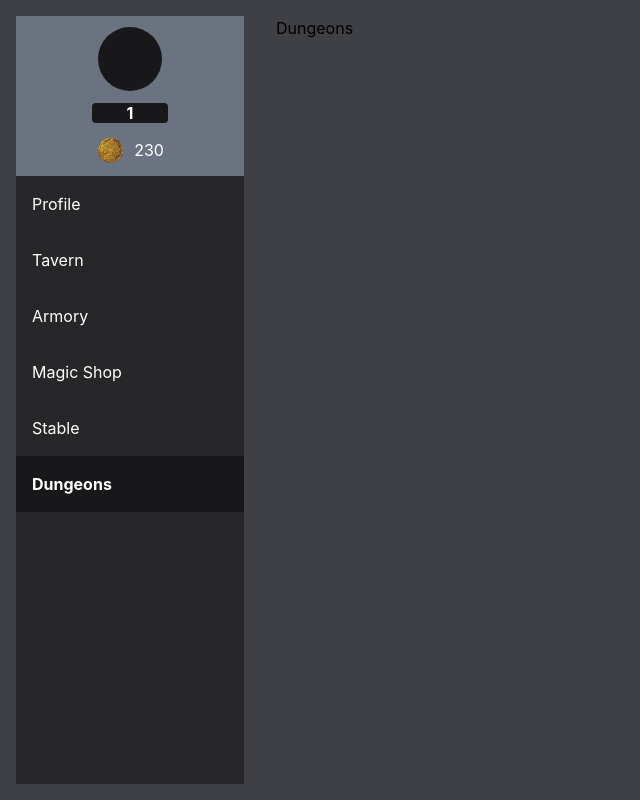
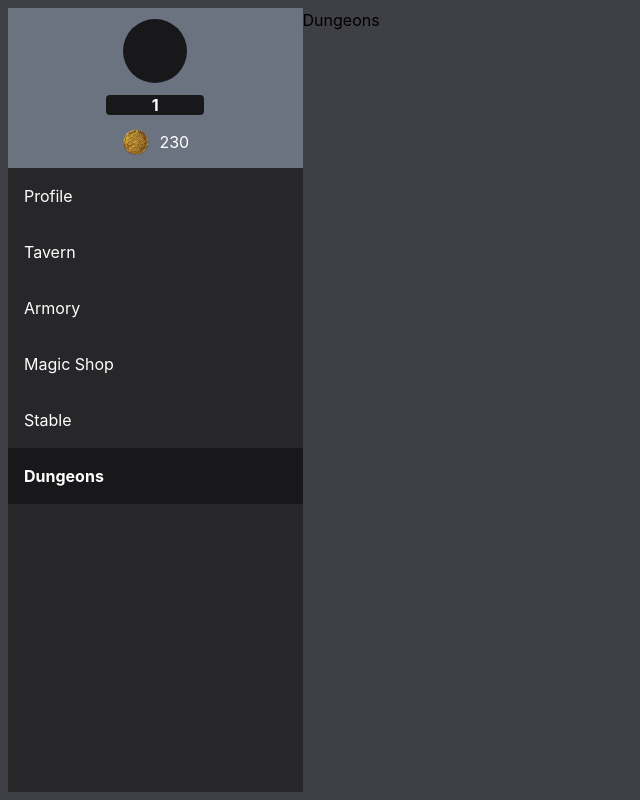
Before and after one commit to JLasek-git/my-web-browser-game, a Next.js app: page /dungeons in a window 1280 px wide. Shown: the whole page, without its empty margins (0-640 px from the left). Built offline with nearby package versions, Linux system fonts and the light colour scheme.

Commit message:
Small changes in main-layout

```diff
--- a/Global/components/layout/MainLayout.tsx
+++ b/Global/components/layout/MainLayout.tsx
@@ -5,9 +5,9 @@ type Props = {
 };
 const MainLayout = (props: Props) => {
   return (
-    <main className="app__container w-screen h-screen flex justify-center bg-zinc-700">
+    <main className="app__container w-screen h-screen flex justify-center p-2 bg-zinc-700">
       <NavigationDrawer />
-      <section className="h-full w-full p-4">{props.children}</section>
+      <section className="h-full w-full">{props.children}</section>
     </main>
   );
 };
--- a/Global/components/layout/NavigationDrawer.tsx
+++ b/Global/components/layout/NavigationDrawer.tsx
@@ -5,7 +5,7 @@ import { availableAppRoutes } from "../../../App/routes/app.routes";
 type Props = {};
 const NavigationDrawer = (props: Props) => {
   return (
-    <nav className="w-80 h-full bg-zinc-700 p-4 text-white">
+    <nav className="w-96 h-full bg-zinc-700 text-white">
       <div className="h-full w-full bg-zinc-800">
         <UserProfileInfo />
 
--- a/styles/globals.css
+++ b/styles/globals.css
@@ -1,13 +1,13 @@
 @tailwind base;
 @tailwind components;
 @tailwind utilities;
+@import url("https://fonts.googleapis.com/css2?family=Inter:wght@100;200;300;400;500;600;700;800;900&display=swap");
 
 html,
 body {
   padding: 0;
   margin: 0;
-  font-family: -apple-system, BlinkMacSystemFont, Segoe UI, Roboto, Oxygen,
-    Ubuntu, Cantarell, Fira Sans, Droid Sans, Helvetica Neue, sans-serif;
+  font-family: "Inter", sans-serif;
 }
 
 a {
```
